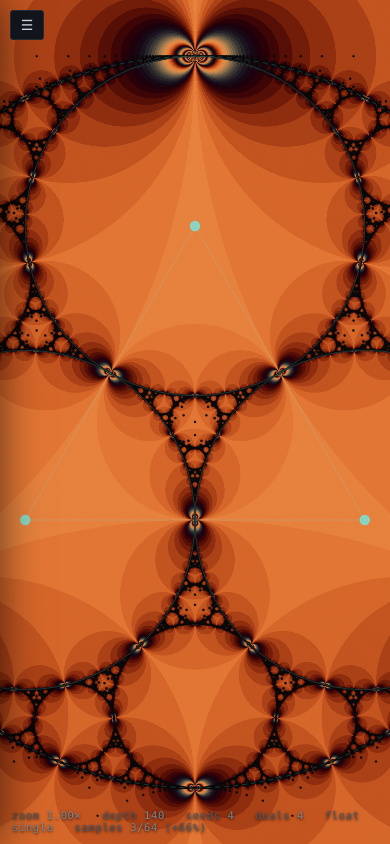
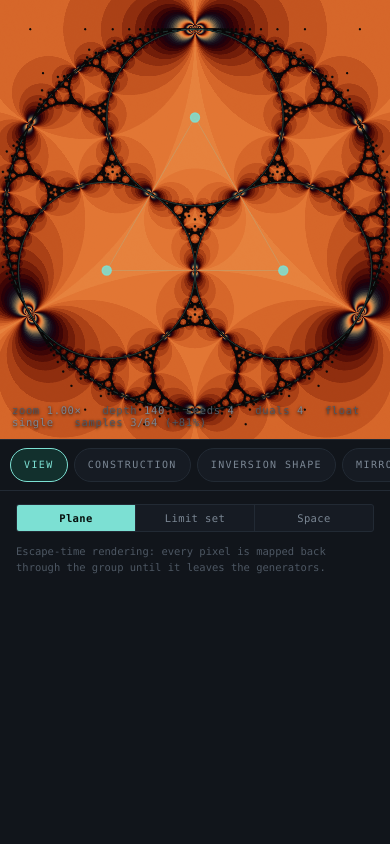
Before and after one commit to snicker02/Inversion, a website with bundled scripts: page index.html in a window 390 px wide. Built offline with nearby package versions, Linux system fonts and the light colour scheme; animation ran at ten frames a second.

Commit message:
Mobile pass: docked view, sections as tabs, touch gestures (v2.2.0)
- Phones: the view is docked at the top and every panel section is a tab directly under it (beside it in landscape), replacing the slide-out drawer. Tabs for sections the current view doesn't use are hidden and reappear when you switch views.
- Space view: two-finger drag pans (pinch still dollies).
- Double-tap a label to reset it on touch screens.
- Touch-specific help text, bigger slider thumbs and controls.
- The canvas follows the stage size via ResizeObserver.
- Tests: math 170/170, shaders 49/49, browser UI 23/23 (export-name test updated to v2.2.0).

Co-Authored-By: Claude Opus 5.5 <noreply@anthropic.com>
Claude-Session: https://claude.ai/code/session_01Gf5wZvQb8QGimUHuS6dYPb

```diff
--- a/css/style.css
+++ b/css/style.css
@@ -133,12 +133,44 @@ button.act:focus-visible { outline: 1px solid var(--pearl); outline-offset: 1px;
   background: var(--panel); border: 1px solid var(--rule); border-radius: 3px; color: var(--ink);
   font: inherit; font-size: 14px; cursor: pointer; line-height: 1; }
 
+/* ---------- phone tab layout (body.tabbed, set by ui/tabs.js) ---------- */
+#tabbar { display: none; }
+body.tabbed #tabbar {
+  display: flex; gap: 6px; overflow-x: auto; position: sticky; top: 0; z-index: 3;
+  padding: 8px 10px; background: var(--panel); border-bottom: 1px solid var(--rule); scrollbar-width: none;
+}
+body.tabbed #tabbar::-webkit-scrollbar { display: none; }
+#tabbar .tab {
+  flex: none; min-height: 34px; padding: 0 13px; border-radius: 999px; white-space: nowrap;
+  background: var(--panel2); border: 1px solid var(--rule); color: var(--ink-dim);
+  font: inherit; font-size: 10px; letter-spacing: .14em; text-transform: uppercase; cursor: pointer;
+}
+#tabbar .tab.sel { border-color: var(--pearl); color: var(--pearl); background: #12302d; }
+body.tabbed .brand { display: none; }
+body.tabbed #menu { display: none !important; }
+body.tabbed #controls > .sec { display: none !important; border-bottom: 0; }
+body.tabbed #controls > .sec.tabon { display: block !important; }
+body.tabbed #controls > .sec.tabon > .hd { display: none; }
+body.tabbed #controls > .sec.tabon > .body { display: block; }
+body.tabbed #controls { padding-bottom: env(safe-area-inset-bottom); }
+
+/* Phones (portrait): viewer docked on top, tabs and controls underneath. */
 @media (max-width: 820px) {
-  #panel { position: absolute; z-index: 4; top: 0; left: 0; height: 100%; transform: translateX(-100%);
-    transition: transform .22s ease; box-shadow: 0 0 40px rgba(0,0,0,.6); }
-  #panel.open { transform: none; }
-  #menu { display: block; }
-  #app { display: block; position: relative; }
-  #stage { position: absolute; inset: 0; }
+  body.tabbed #app { flex-direction: column-reverse; height: 100vh; height: 100dvh; }
+  body.tabbed #stage { flex: 0 0 52%; }
+  body.tabbed #panel { width: 100%; flex: 1 1 0; min-height: 0; border-right: 0; border-top: 1px solid var(--rule); }
+}
+/* Phones (landscape): viewer on the left, a narrower panel on the right. */
+@media (max-height: 500px) and (orientation: landscape) {
+  body.tabbed #app { flex-direction: row-reverse; height: 100vh; height: 100dvh; }
+  body.tabbed #panel { width: 300px; flex: 0 0 300px; border-right: 0; border-left: 1px solid var(--rule); }
+}
+@media (pointer: coarse) {
+  .seg button { min-height: 34px; }
+  input[type=range] { height: 28px; }
+  input[type=range]::-webkit-slider-thumb { width: 22px; height: 22px; margin-top: -10px; }
+  input[type=range]::-moz-range-thumb { width: 22px; height: 22px; }
+  input[type=checkbox] { width: 18px; height: 18px; }
+  select { min-height: 34px; }
 }
 @media (prefers-reduced-motion: reduce) { #panel, #toast { transition: none; } }
--- a/main.js
+++ b/main.js
@@ -11,11 +11,12 @@ import * as M from "./engine/planeModel.js";
 import { apollonian, ringCircles } from "./engine/math/inversive2d.js";
 import { TETRA, tangencyGap } from "./engine/math/sphere3d.js";
 import { Panel } from "./ui/panel.js";
+import { initPanelTabs } from "./ui/tabs.js";
 import { makeSections } from "./ui/schema.js";
 import { drawOverlay } from "./ui/overlay.js";
 import { attachInput } from "./ui/input.js";
 
-export const VERSION = "2.1.2";
+export const VERSION = "2.2.0";
 const TAU = Math.PI * 2;
 const $ = (id) => document.getElementById(id);
 
@@ -192,6 +193,8 @@ app.resize = () => {
   schedule();
 };
 window.addEventListener("resize", app.resize);
+// The phone layout changes the stage size without a window resize.
+if (window.ResizeObserver) new ResizeObserver(() => app.resize()).observe($("stage"));
 
 /* ---------------- readouts ---------------- */
 function renderHUD() {
@@ -534,6 +537,7 @@ app.panel = new Panel($("controls"), app);
 app.panel.build(makeSections(app));
 $("ver").textContent = "v" + VERSION;
 $("menu").addEventListener("click", () => $("panel").classList.toggle("open"));
+initPanelTabs($("panel"), $("controls"));
 attachInput(app);
 app._prevPlaneFormula = app.S.plane.formula;
 app.resize();
--- a/package.json
+++ b/package.json
@@ -1 +1 @@
-{ "name": "inversion", "version": "2.1.2", "private": true, "type": "module", "scripts": { "test": "node tests/math.test.mjs && node tests/shaders.test.mjs" } }
+{ "name": "inversion", "version": "2.2.0", "private": true, "type": "module", "scripts": { "test": "node tests/math.test.mjs && node tests/shaders.test.mjs" } }
--- a/ui/input.js
+++ b/ui/input.js
@@ -66,8 +66,16 @@ export function attachInput(app) {
       if (pinch && pointers.size >= 2) {
         const pts = [...pointers.values()];
         const d = Math.hypot(pts[0].x - pts[1].x, pts[0].y - pts[1].y);
+        const m = { x: (pts[0].x + pts[1].x) / 2, y: (pts[0].y + pts[1].y) / 2 };
         if (d > 4 && pinch.d > 4) dolly(pinch.d / d);
-        pinch.d = d;
+        /* two-finger drag pans, like shift-drag (the Apollonian packing stays centred) */
+        if (pinch.m && S.space.formula !== "apollo") {
+          const B = camBasis(S.space), k = c.dist / (B.fov * app.VH);
+          const dx = -(m.x - pinch.m.x) * k, dy = (m.y - pinch.m.y) * k;
+          for (let a = 0; a < 3; a++) c.target[a] += B.rt[a] * dx + B.up[a] * dy;
+          app.changed({});
+        }
+        pinch.d = d; pinch.m = m;
         return;
       }
       if (!drag) return;
--- a/ui/panel.js
+++ b/ui/panel.js
@@ -76,6 +76,12 @@ export class Panel {
       sp.classList.add("rst");
       sp.title = (it.tip ? it.tip + "\n" : "") + "Double-click to reset";
       sp.addEventListener("dblclick", () => this.reset(it));
+      let lastTap = 0; // touch: double-tap resets (phones don't reliably send dblclick)
+      sp.addEventListener("pointerup", (e) => {
+        if (e.pointerType !== "touch") return;
+        const now = performance.now();
+        if (now - lastTap < 350) { lastTap = 0; e.preventDefault(); this.reset(it); } else lastTap = now;
+      });
     }
     wrap.appendChild(lab);
     it._lab = sp;
--- a/ui/schema.js
+++ b/ui/schema.js
@@ -331,7 +331,9 @@ export function makeSections(app) {
           { label: "Fit view", onClick: () => app.actions.fit() },
           { label: "Hide handles", onClick: () => app.actions.toggleHandles() },
           { label: "Undo", onClick: () => app.actions.undo() }] },
-        { type: "hint", html: "Scroll to zoom, drag to pan (Space: drag to orbit, shift-drag to pan). <b>H</b> handles &middot; <b>R</b> randomise &middot; <b>F</b> fit &middot; <b>S</b> save &middot; <b>Space</b> play &middot; <b>Ctrl+Z / Ctrl+Shift+Z</b> undo / redo. Double-click any label to reset it." },
+        { type: "hint", html: (window.matchMedia && matchMedia("(pointer: coarse)").matches)
+          ? "Drag to pan, pinch to zoom, drag a handle to move it. In Space view one finger orbits and two fingers pan. Double-tap any label to reset it."
+          : "Scroll to zoom, drag to pan (Space: drag to orbit, shift-drag to pan). <b>H</b> handles &middot; <b>R</b> randomise &middot; <b>F</b> fit &middot; <b>S</b> save &middot; <b>Space</b> play &middot; <b>Ctrl+Z / Ctrl+Shift+Z</b> undo / redo. Double-click any label to reset it." },
       ],
     },
   ];
--- /dev/null
+++ b/ui/tabs.js
@@ -0,0 +1,83 @@
+// Phone layout: every panel section becomes a tab in a bar directly under the
+// viewer (beside it in landscape). Desktop keeps the stacked, collapsible
+// sections unchanged.
+//
+// body.tabbed turns the layout on; the active section carries .tabon. Sections
+// that the current view hides (style.display = "none", set by Panel.refresh)
+// also hide their tab, and if the open tab disappears the first visible one opens.
+
+const KEY = "inversion.tab";
+const QUERY = "(max-width: 820px), (max-height: 500px) and (orientation: landscape)";
+
+export function initPanelTabs(panelEl, controlsEl) {
+  const mq = window.matchMedia(QUERY);
+  const bar = document.createElement("nav");
+  bar.id = "tabbar";
+  bar.setAttribute("role", "tablist");
+  bar.setAttribute("aria-label", "Panel sections");
+  panelEl.insertBefore(bar, controlsEl);
+
+  let tabs = [];
+  let cur = null;
+  try { cur = localStorage.getItem(KEY); } catch { /* storage unavailable */ }
+
+  const visible = (t) => t.node.style.display !== "none";
+
+  function select(id, scroll = true) {
+    const t = tabs.find((x) => x.id === id && visible(x)) || tabs.find(visible);
+    if (!t) return;
+    cur = t.id;
+    for (const x of tabs) {
+      const on = x === t;
+      x.btn.classList.toggle("sel", on);
+      x.btn.setAttribute("aria-selected", on ? "true" : "false");
+      x.node.classList.toggle("tabon", on);
+    }
+    if (document.body.classList.contains("tabbed")) {
+      t.node.classList.remove("closed"); // a folded section would show an empty tab
+      panelEl.scrollTop = 0;
+      if (scroll) t.btn.scrollIntoView({ block: "nearest", inline: "center", behavior: "smooth" });
+    }
+    try { localStorage.setItem(KEY, t.id); } catch { /* storage unavailable */ }
+  }
+
+  function sync() {
+    for (const t of tabs) t.btn.hidden = !visible(t);
+    const active = tabs.find((t) => t.id === cur);
+    if (!active || !visible(active)) select(cur, false);
+  }
+
+  // (Re)build the tab list from the sections Panel.build() produced.
+  function rebuild() {
+    bar.innerHTML = "";
+    tabs = [...controlsEl.querySelectorAll(":scope > .sec")].map((node) => {
+      const hd = node.querySelector(":scope > .hd");
+      const name = (hd && hd.textContent.trim()) || "Actions";
+      const id = node.id || name;
+      const btn = document.createElement("button");
+      btn.type = "button";
+      btn.className = "tab";
+      btn.textContent = name;
+      btn.setAttribute("role", "tab");
+      btn.addEventListener("click", () => select(id));
+      bar.appendChild(btn);
+      return { id, node, btn };
+    });
+    for (const t of tabs) styleWatch.observe(t.node, { attributes: true, attributeFilter: ["style"] });
+    sync();
+    select(cur, false);
+  }
+
+  const styleWatch = new MutationObserver(sync);
+  new MutationObserver(rebuild).observe(controlsEl, { childList: true });
+
+  const apply = () => {
+    document.body.classList.toggle("tabbed", mq.matches);
+    panelEl.classList.remove("open");
+    if (mq.matches) select(cur, false);
+  };
+  if (mq.addEventListener) mq.addEventListener("change", apply); else mq.addListener(apply);
+  rebuild();
+  apply();
+  return { select };
+}
```
Also changed, not shown: tests/browser-ui.mjs (+1 -1 lines), README.md.
